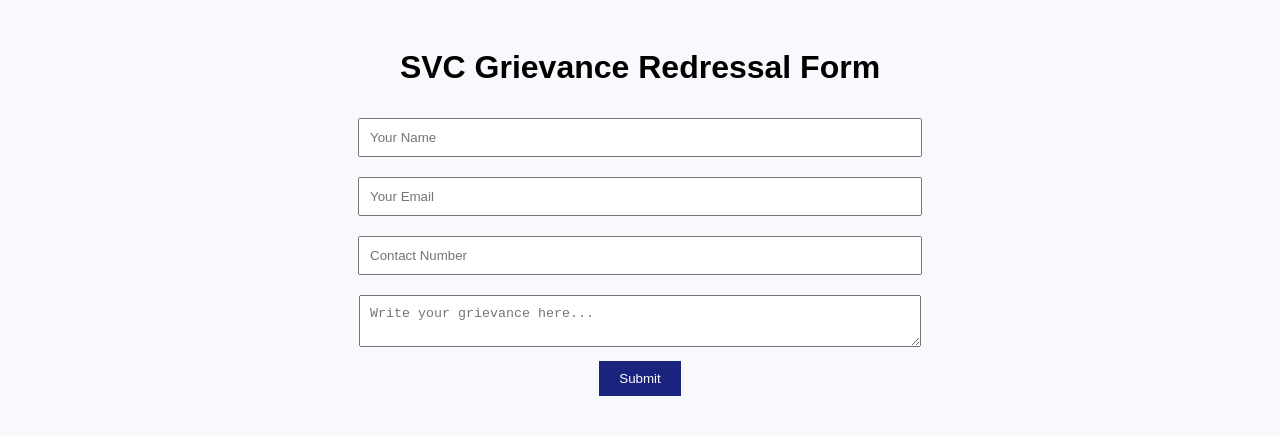
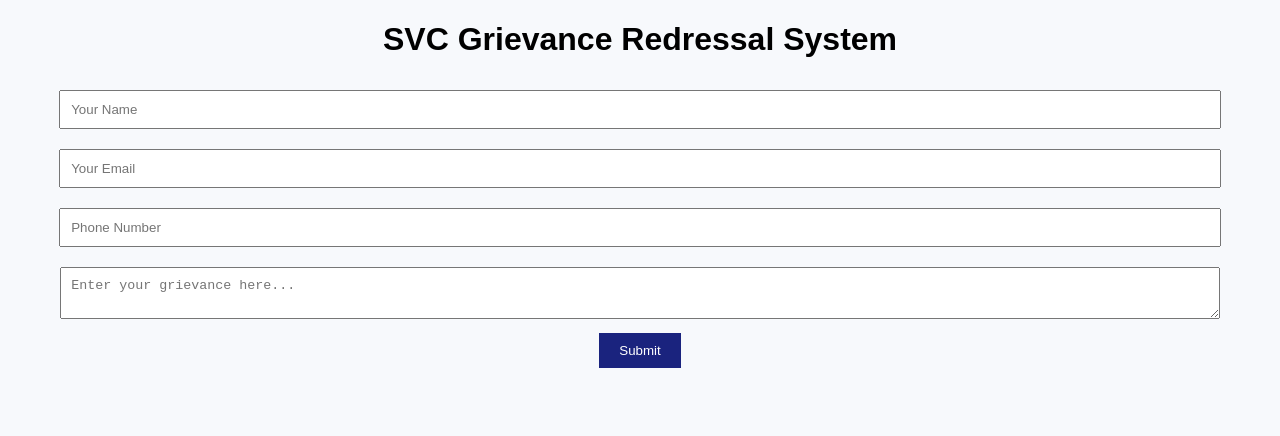
Before and after one commit to xxbha9uxx/SVC-Grievance-System, a plain HTML site: page index.html in a window 1280 px wide. Drawn offline with Linux system fonts and the light colour scheme.

Commit message:
Update index.html

```diff
--- a/index.html
+++ b/index.html
@@ -1,21 +1,20 @@
 <!DOCTYPE html>
 <html>
 <head>
-  <title>SVC Grievance Form</title>
+  <title>SVC Grievance Redressal System</title>
   <link rel="stylesheet" href="style.css">
 </head>
 <body>
-  <div class="container">
-    <h1>SVC Grievance Redressal Form</h1>
-    <form id="grievanceForm">
-      <input type="text" name="name" placeholder="Your Name" required><br>
-      <input type="email" name="email" placeholder="Your Email" required><br>
-      <input type="tel" name="phone" placeholder="Contact Number" required><br>
-      <textarea name="grievance" placeholder="Write your grievance here..." required></textarea><br>
-      <button type="submit">Submit</button>
-    </form>
-    <p id="statusMsg"></p>
-  </div>
+  <h1>SVC Grievance Redressal System</h1>
+  <form id="grievanceForm">
+    <input type="text" name="name" placeholder="Your Name" required><br>
+    <input type="email" name="email" placeholder="Your Email" required><br>
+    <input type="text" name="phone" placeholder="Phone Number" required><br>
+    <textarea name="grievance" placeholder="Enter your grievance here..." required></textarea><br>
+    <button type="submit">Submit</button>
+  </form>
+  <p id="status"></p>
+
   <script src="script.js"></script>
 </body>
 </html>
```
